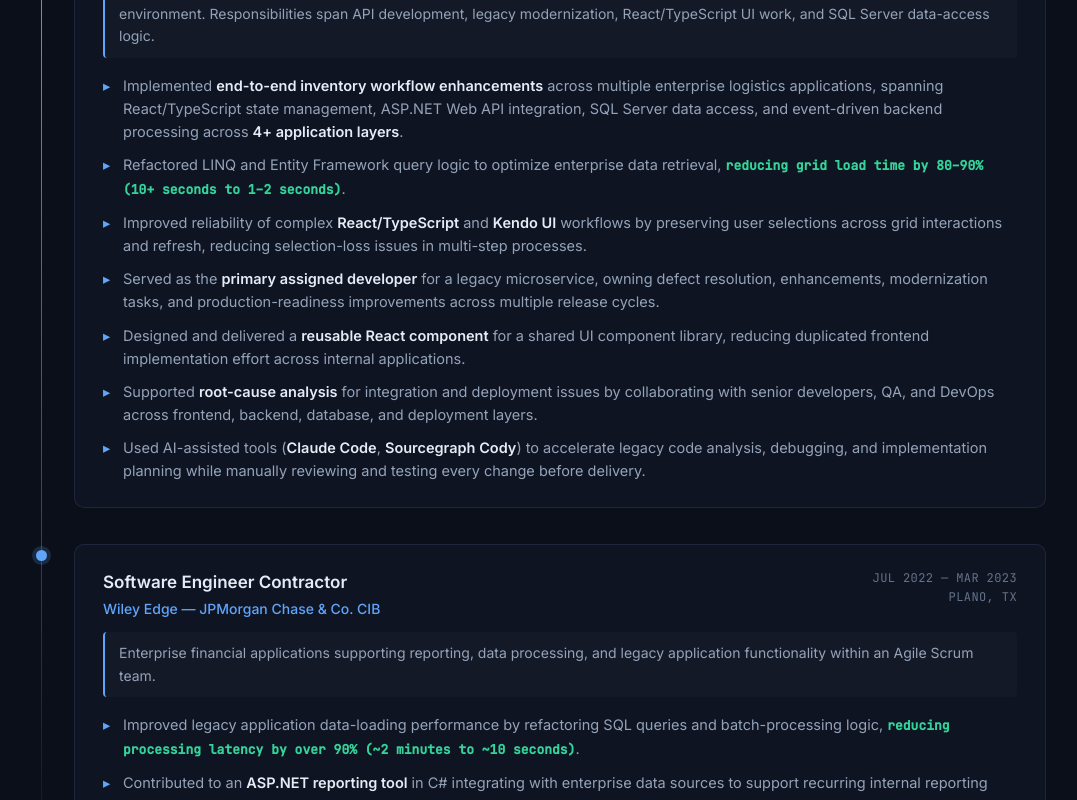
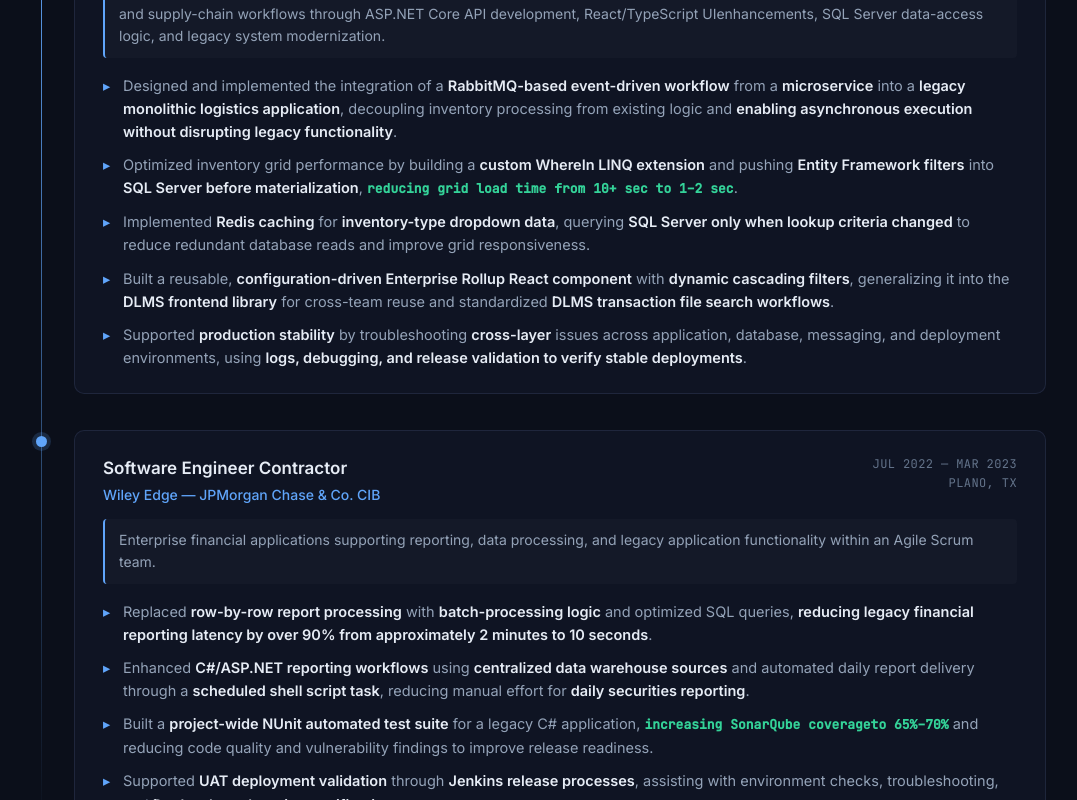
Before and after one commit to easXin/Cloud-Hosted-Personal-Portfolio, a React (Vite) app: page / in a window 1280 px wide. Shown: the part 2140-2940 px from the top of the page, without its empty margins (102-1179 px from the left). Built offline with nearby package versions, Linux system fonts and the light colour scheme; no server answers.

Commit message:
Fix context

```diff
--- a/src/data/experience.ts
+++ b/src/data/experience.ts
@@ -18,28 +18,22 @@
     start: 'Dec 2023',
     end: 'Present',
     context:
-      'Large-scale enterprise logistics platform supporting government and defense-related operational workflows in a cleared environment. Responsibilities span API development, legacy modernization, React/TypeScript UI work, and SQL Server data-access logic.',
+      'Contributed to large-scale enterprise logistics systems in a cleared environment, supporting warehouse,inventory, transportation, and supply-chain workflows through ASP.NET Core API development, React/TypeScript UIenhancements, SQL Server data-access logic, and legacy system modernization.',
     bullets: [
       {
-        html: 'Implemented <strong>end-to-end inventory workflow enhancements</strong> across multiple enterprise logistics applications, spanning React/TypeScript state management, ASP.NET Web API integration, SQL Server data access, and event-driven backend processing across <strong>4+ application layers</strong>.',
+        html: 'Designed and implemented the integration of a <strong>RabbitMQ-based event-driven workflow</strong> from a <strong>microservice</strong> into a <strong>legacy monolithic logistics application</strong>, decoupling inventory processing from existing logic and <strong>enabling asynchronous execution without disrupting legacy functionality</strong>.',
       },
       {
-        html: 'Refactored LINQ and Entity Framework query logic to optimize enterprise data retrieval, <span class="metric">reducing grid load time by 80–90% (10+ seconds to 1–2 seconds)</span>.',
+        html: 'Optimized inventory grid performance by building a <strong>custom WhereIn LINQ extension</strong> and pushing <strong>Entity Framework filters</strong> into <strong>SQL Server before materialization</strong>, <span class="metric">reducing grid load time from 10+ sec to 1–2 sec</span>.',
       },
       {
-        html: 'Improved reliability of complex <strong>React/TypeScript</strong> and <strong>Kendo UI</strong> workflows by preserving user selections across grid interactions and refresh, reducing selection-loss issues in multi-step processes.',
+        html: 'Implemented <strong>Redis caching</strong> for <strong>inventory-type dropdown data</strong>, querying <strong>SQL Server only when lookup criteria changed</strong> to reduce redundant database reads and improve grid responsiveness.',
       },
       {
-        html: 'Served as the <strong>primary assigned developer</strong> for a legacy microservice, owning defect resolution, enhancements, modernization tasks, and production-readiness improvements across multiple release cycles.',
+        html: 'Built a reusable, <strong>configuration-driven Enterprise Rollup React component</strong> with <strong>dynamic cascading filters</strong>, generalizing it into the <strong>DLMS frontend library</strong> for cross-team reuse and standardized <strong>DLMS transaction file search workflows</strong>.',
       },
       {
-        html: 'Designed and delivered a <strong>reusable React component</strong> for a shared UI component library, reducing duplicated frontend implementation effort across internal applications.',
-      },
-      {
-        html: 'Supported <strong>root-cause analysis</strong> for integration and deployment issues by collaborating with senior developers, QA, and DevOps across frontend, backend, database, and deployment layers.',
-      },
-      {
-        html: 'Used AI-assisted tools (<strong>Claude Code</strong>, <strong>Sourcegraph Cody</strong>) to accelerate legacy code analysis, debugging, and implementation planning while manually reviewing and testing every change before delivery.',
+        html: 'Supported <strong>production stability</strong> by troubleshooting <strong>cross-layer</strong> issues across application, database, messaging, and deployment environments, using <strong>logs, debugging, and release validation to verify stable deployments</strong>.',
       },
     ],
   },
@@ -53,13 +47,16 @@
       'Enterprise financial applications supporting reporting, data processing, and legacy application functionality within an Agile Scrum team.',
     bullets: [
       {
-        html: 'Improved legacy application data-loading performance by refactoring SQL queries and batch-processing logic, <span class="metric">reducing processing latency by over 90% (~2 minutes to ~10 seconds)</span>.',
+        html: 'Replaced <strong>row-by-row report processing</strong> with <strong>batch-processing logic</strong> and optimized SQL queries, <strong>reducing legacy financial reporting latency by over 90% from approximately 2 minutes to 10 seconds</strong>.',
       },
       {
-        html: 'Contributed to an <strong>ASP.NET reporting tool</strong> in C# integrating with enterprise data sources to support recurring internal reporting workflows for downstream teams.',
+        html: 'Enhanced <strong>C#/ASP.NET reporting workflows</strong> using <strong>centralized data warehouse sources</strong> and automated daily report delivery through a <strong>scheduled shell script task</strong>, reducing manual effort for <strong>daily securities reporting</strong>.',
       },
       {
-        html: 'Added <strong>NUnit test coverage</strong> across multiple applications to improve regression coverage, support code-quality validation, and strengthen reliability across release cycles.',
+        html: 'Built a <strong>project-wide NUnit automated test suite</strong> for a legacy C# application, <span class="metric">increasing SonarQube coverageto 65%–70%</span> and reducing code quality and vulnerability findings to improve release readiness.',
+      },
+      {
+        html: 'Supported <strong>UAT deployment validation</strong> through <strong>Jenkins release processes</strong>, assisting with environment checks, troubleshooting, and <strong>Docker-based runtime verification</strong>.',
       },
     ],
   },
```
Also changed, not shown: 1 other file (tests, documents, lock files or other folders).
